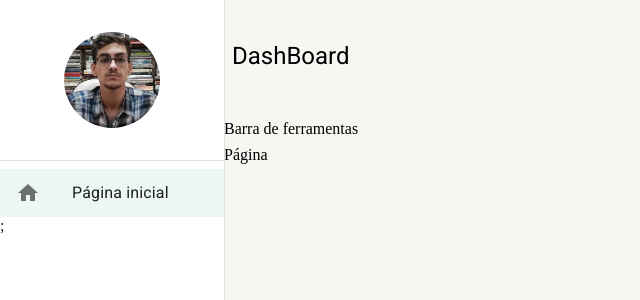
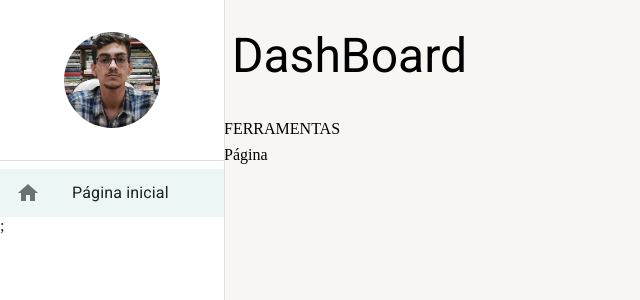
Before and after one commit to lucas-linhares-dev/projeto-cadastros-material-ui-typescript, a React (Create React App) app: page /pagina-inicial in a window 1280 px wide. Shown: the top 300 px of the page, without its empty margins (0-640 px from the left). Built offline with nearby package versions, Linux system fonts and the light colour scheme.

Commit message:
Terminando de configurar detalhes do layout base + reponsividade

```diff
--- a/src/pages/dashboard/Dashboard.tsx
+++ b/src/pages/dashboard/Dashboard.tsx
@@ -3,7 +3,7 @@ import { LayoutBaseDePagina } from '../../shared/layouts';
 
 export const Dashboard = () => {
   return(
-    <LayoutBaseDePagina titulo='DashBoard'>
+    <LayoutBaseDePagina titulo='DashBoard' barraDeFerramentas={<>FERRAMENTAS</>}>
 			Página
     </LayoutBaseDePagina>
   );
--- a/src/shared/layouts/LayoutBaseDePagina.tsx
+++ b/src/shared/layouts/LayoutBaseDePagina.tsx
@@ -6,19 +6,21 @@ import { useDrawerContext } from '../contexts';
 interface ILayoutBaseDePagina {
   children: React.ReactNode;
 	titulo: string;
+  barraDeFerramentas: React.ReactNode;
 }
 
-export const LayoutBaseDePagina: React.FC<ILayoutBaseDePagina> = ({children, titulo}) => {
+export const LayoutBaseDePagina: React.FC<ILayoutBaseDePagina> = ({children, titulo, barraDeFerramentas}) => {
 
   const theme = useTheme();
   const downSM = useMediaQuery(theme.breakpoints.down('sm'));
+  const downMD = useMediaQuery(theme.breakpoints.down('md'));
 
   const { toggleDrawerOpen } = useDrawerContext();
 
   return(
     <Box height='100%' display='flex' flexDirection='column' gap={1}>
 
-      <Box display='flex' padding={1} alignItems='center' height={theme.spacing(12)} gap={1} >
+      <Box display='flex' padding={1} alignItems='center' height={theme.spacing(downSM ? 6 : downMD ? 8 : 12)} gap={1} >
 
         {downSM &&
           <IconButton onClick={toggleDrawerOpen}>
@@ -26,16 +28,17 @@ export const LayoutBaseDePagina: React.FC<ILayoutBaseDePagina> = ({children, tit
           </IconButton>
         }
 
-        <Typography variant='h5'>
+        <Typography variant={downSM ? 'h5' : downMD ? 'h4' : 'h3' } whiteSpace='nowrap' overflow='hidden' textOverflow='ellipses' >
           {titulo}
         </Typography>
       </Box>
 
-      <Box>
-				Barra de ferramentas
-      </Box>
+      { barraDeFerramentas &&
+       (<Box>
+         {barraDeFerramentas}
+       </Box>)}
 
-      <Box>
+      <Box flex={1} overflow='auto'>
         {children}
       </Box>
 
```
